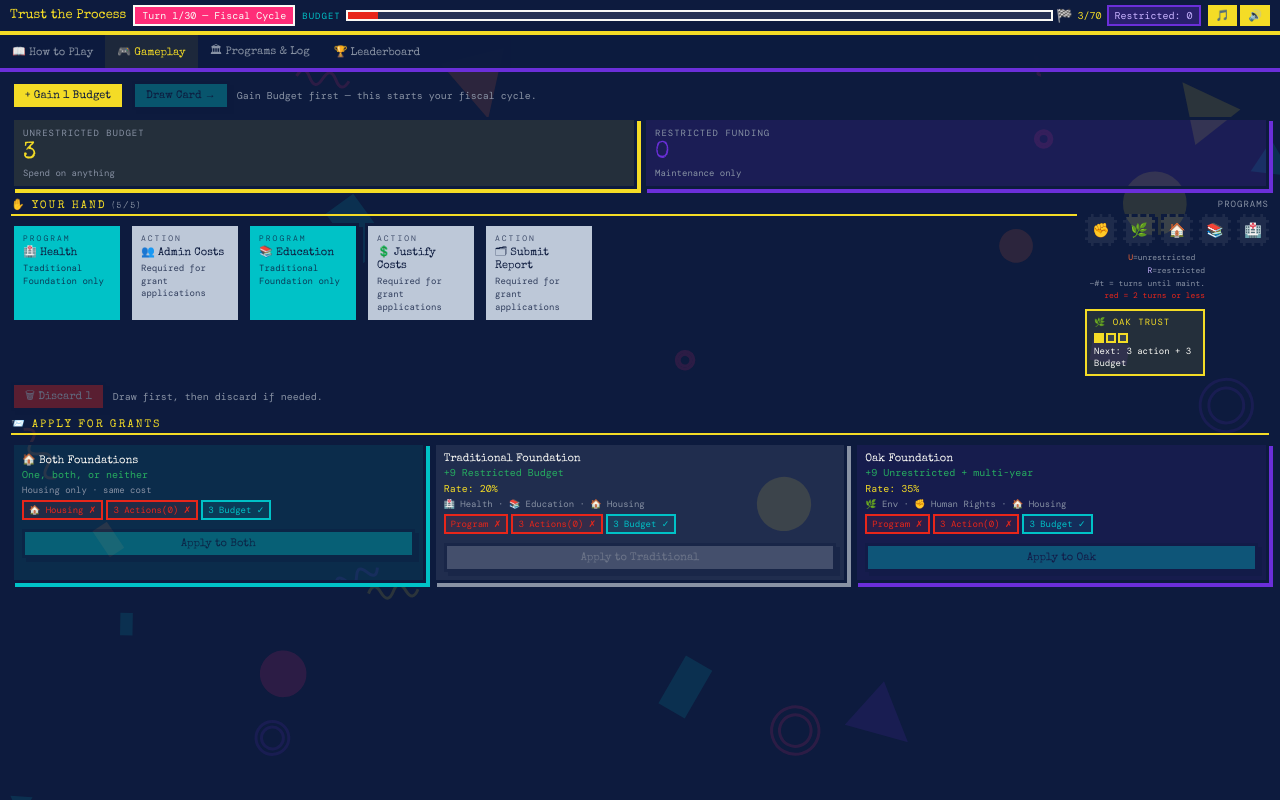
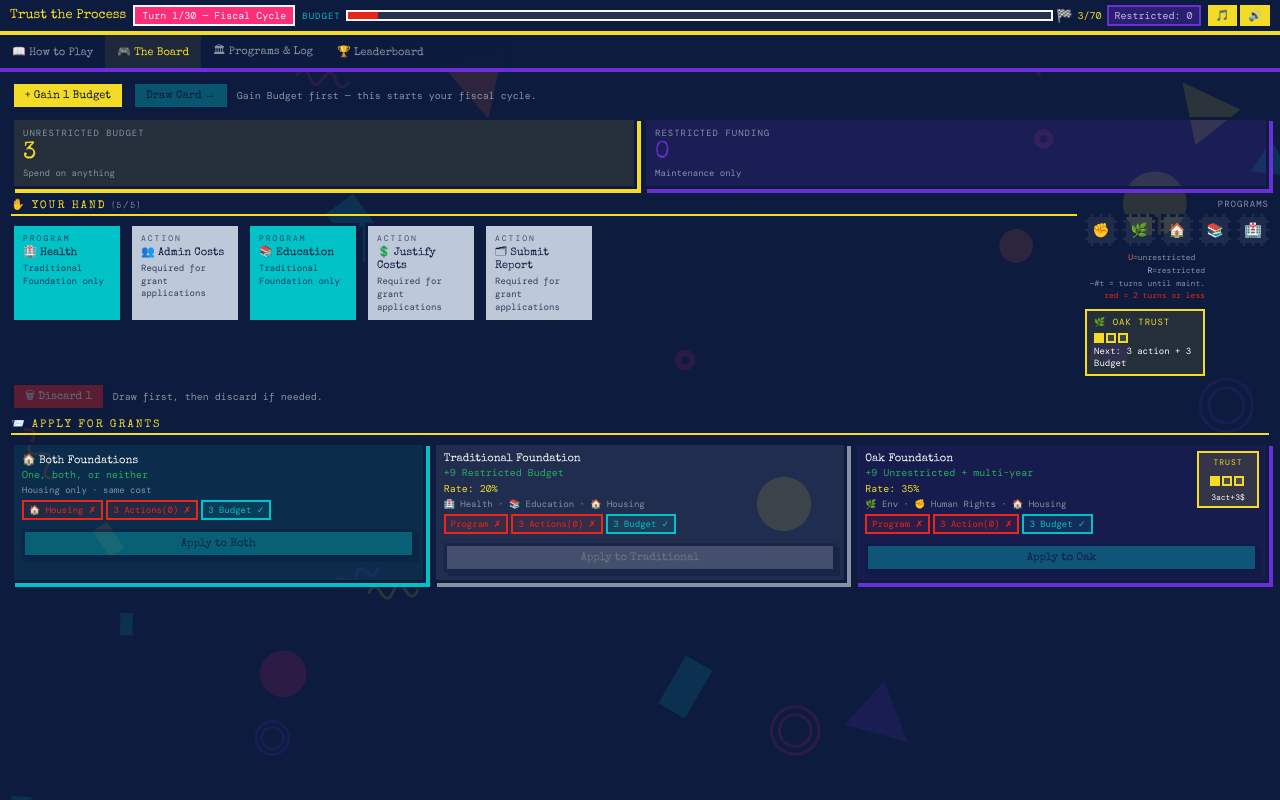
Before and after one commit to rubysmithiu314/Trust-the-Process, a plain HTML site: page index.html in a window 1280 px wide. Both pictures are taken after a click on the button "Start Game". Drawn offline with nearby package versions, Linux system fonts and the light colour scheme; a web font is replaced by a local one.

Commit message:
Update index.html

```diff
--- a/index.html
+++ b/index.html
@@ -337,7 +337,7 @@ body{font-family:'DM Mono',monospace;background:var(--navy);color:var(--white);}
 
   <div class="tabs">
     <button class="tab-btn"        onclick="showTab('howto')">📖 How to Play</button>
-    <button class="tab-btn active" onclick="showTab('gameplay')">🎮 Gameplay</button>
+    <button class="tab-btn active" onclick="showTab('gameplay')">🎮 The Board</button>
     <button class="tab-btn"        onclick="showTab('tracker')">🏛 Programs &amp; Log</button>
     <button class="tab-btn"        onclick="showTab('leaderboard')">🏆 Leaderboard</button>
   </div>
@@ -453,12 +453,18 @@ body{font-family:'DM Mono',monospace;background:var(--navy);color:var(--white);}
           <div class="cost-chips" id="fa-chips"></div>
           <button class="btn btn-gray btn-sm" id="btn-app-a" onclick="applyTo('A')" style="margin-top:5px;width:100%;">Apply to Traditional</button>
         </div>
-        <div class="apply-panel apply-panel-b">
+        <div class="apply-panel apply-panel-b" style="position:relative;">
           <div class="ap-name">Oak Foundation</div>
           <div class="ap-gives">+9 Unrestricted + multi-year</div>
           <div class="ap-rate" id="fb-rate-apply">Rate: 35%</div>
           <div style="font-size:9px;color:var(--gray);margin-bottom:3px;">🌿 Env · ✊ Human Rights · 🏠 Housing</div>
           <div class="cost-chips" id="fb-chips"></div>
+          <!-- Trust ladder top-right -->
+          <div style="position:absolute;top:6px;right:7px;background:rgba(244,220,38,.13);border:2px solid var(--yellow);padding:4px 6px;text-align:center;min-width:62px;">
+            <div style="color:var(--yellow);font-size:8px;letter-spacing:1px;margin-bottom:2px;">TRUST</div>
+            <div id="trust-pips-oak"></div>
+            <div style="font-size:8px;margin-top:2px;color:var(--white);" id="trust-lbl-oak"></div>
+          </div>
           <button class="btn btn-teal btn-sm" id="btn-app-b" onclick="applyTo('B')" style="width:100%;margin-top:5px;">Apply to Oak</button>
         </div>
       </div>
@@ -723,11 +729,15 @@ function refillHand(){
 //  TURN ACTIONS
 // =====================================================
 function doGain(){
+  // If we just finished drawing last turn, advance the turn counter now
   if(G.drawn){
     if(G.hand.length>5){pushN('Discard 1 card first','n-maint',2000);return;}
+    // Run maintenance if this completed turn is a multiple of 5
     if(G.turn%5===0)doMaintenance();
-    if(G.turn>=G.maxTurns){setTimeout(()=>showEndScreen(),280);return;}
-    G.turn++;G.drawn=false;G.gained=false;G.selected=[];G.discarding=false;
+    // Hard stop: if we just finished turn 30, end the game
+    if(G.turn>=G.maxTurns){showEndScreen();return;}
+    G.turn++;
+    G.drawn=false;G.gained=false;G.selected=[];G.discarding=false;
   }
   if(G.gained){pushN('Already gained this turn!','n-budget',1400);return;}
   G.free++;G.gained=true;SFX.gain();
@@ -864,7 +874,8 @@ function pickWild(prog){
 // =====================================================
 function finishTurn(){
   if(G.turn%5===0)doMaintenance();
-  if(G.turn>=G.maxTurns){setTimeout(()=>showEndScreen(),280);return;}
+  // Hard stop at turn 30
+  if(G.turn>=G.maxTurns){showEndScreen();return;}
   G.turn++;G.gained=false;G.drawn=false;G.selected=[];G.discarding=false;
   document.getElementById('btn-gain').disabled=false;
   document.getElementById('btn-draw').disabled=true;
@@ -1088,7 +1099,7 @@ function submitApp(which,progCard,actionCards,budgetCost,rate,fundType,award){
     refillHand();
     showModal('❌',`${which==='A'?'Traditional':'Oak'} Foundation Denied`,
       `Application rejected. Rate: <strong>${Math.round(rate*100)}%</strong><br><br>
-       ${which==='B'?'Each Oak approval raises your rate and lowers your costs.':'The Traditional Foundation\'s 20% rate never improves. Consider building Oak Foundation trust.'}`,
+       ${which==='B'?'Each Oak approval raises your rate and lowers your costs.':'Keep applying — grant funding is a numbers game. Build your reserves and try again.'}`,
       'crisis',[{lbl:'Keep Going',fn:'closeModal()'}]);
   }
   updateUI();
@@ -1136,11 +1147,19 @@ function updateUI(){
 }
 
 function renderTrust(){
+  const pipsHtml=[...Array(3)].map((_,i)=>`<span class="t-pip${(i===0||i<=G.oakApprovals)?' on':''}"></span>`).join('');
+  const oc=oakCost();
+  const costTxt=`${oc.action}act+${oc.budget}$`;
+  // Sidebar trust
   const pips=document.getElementById('trust-pips');
-  if(pips)pips.innerHTML=[...Array(3)].map((_,i)=>`<span class="t-pip${(i===0||i<=G.oakApprovals)?' on':''}"></span>`).join('');
-  const oc=oakCost();
+  if(pips)pips.innerHTML=pipsHtml;
   const lbl=document.getElementById('trust-lbl');
   if(lbl)lbl.textContent=`Next: ${oc.action} action + ${oc.budget} Budget`;
+  // Oak panel trust (compact)
+  const pipsOak=document.getElementById('trust-pips-oak');
+  if(pipsOak)pipsOak.innerHTML=pipsHtml;
+  const lblOak=document.getElementById('trust-lbl-oak');
+  if(lblOak)lblOak.textContent=costTxt;
 }
 
 function renderHand(){
```
